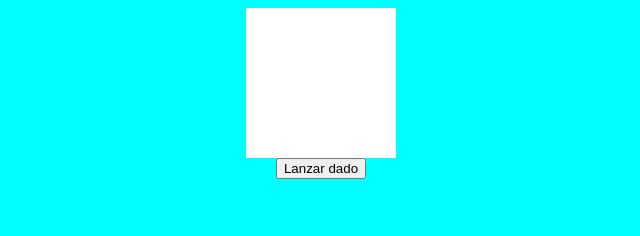
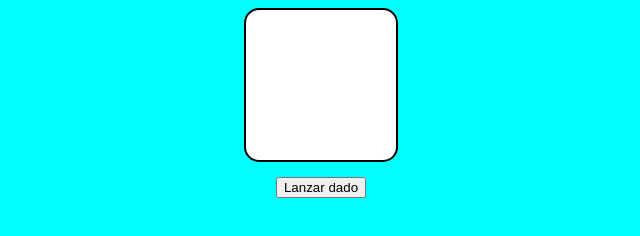
Before and after one commit to AiranSchez/DiceShards, a website built with Parcel: page src/index.html in a window 1280 px wide. Shown: the whole page, without its empty margins (319-959 px from the left). Built offline with nearby package versions, Linux system fonts and the light colour scheme.

Commit message:
:art: added styles

```diff
--- a/src/css/index.css
+++ b/src/css/index.css
@@ -7,7 +7,14 @@ body{
 }
 
 #dice {
+    display: flex;
+    justify-content: center;
+    align-items: center;
+    font-size: 80px;
     width: 150px;
     height: 150px;
     background-color: white;
+    border: 2px solid black;
+    border-radius: 15px;
+    margin-bottom: 15px;
 }
```
